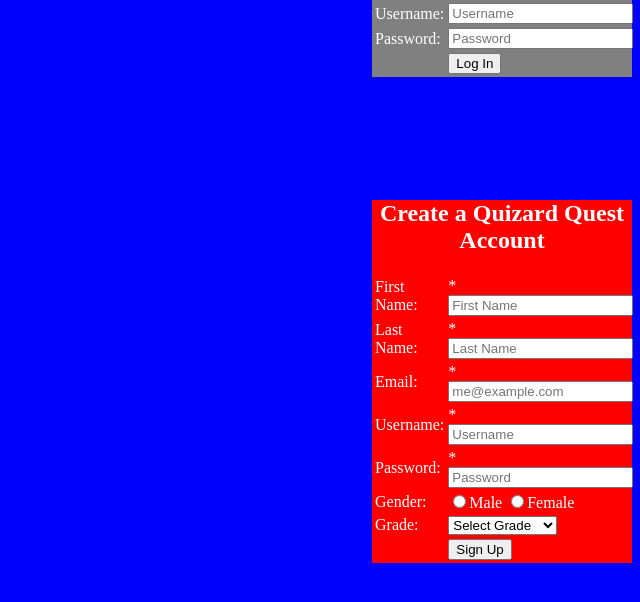
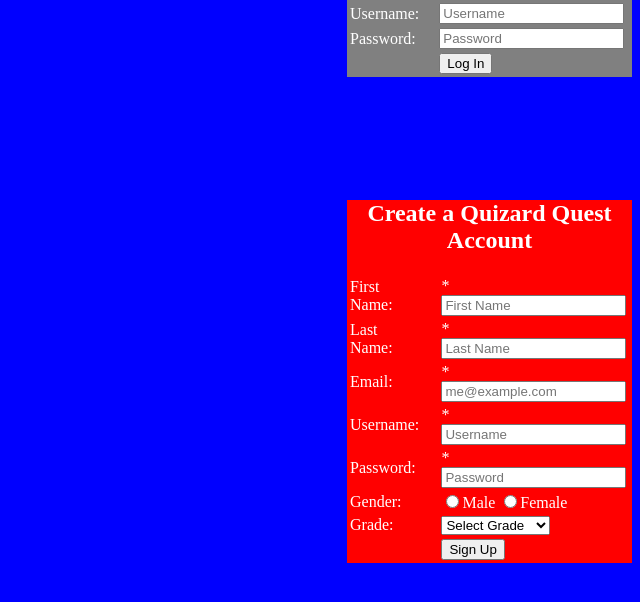
Before and after one commit to Sunken-City/Quizard-Quest, a PHP site: page / in a window 1280 px wide. Shown: the part 29-631 px from the top of the page, without its empty margins (640-1280 px from the left). Run offline with PHP 8.4, Linux system fonts and the light colour scheme; some libraries are stand-ins or nearby versions.

Commit message:
Made some format changes to index.html including the addition of ids and classes to more elements and putting stars by the required input fields, and also modified the CSS to accomodate the lengthening from the inserted *

```diff
--- a/Website/css/mainStyle.css
+++ b/Website/css/mainStyle.css
@@ -1,6 +1,10 @@
 body {
 	background-color:blue;
 	color: white;
+}
+
+label {
+	margin-right: 1em;
 }
 
 #logInSection {
@@ -9,7 +13,7 @@
 	/*left:1290px;*/
 	float: right;
 	background-color:gray;
-	width: 260px;
+	width: 285px;
 }
 
 #logInDiv {
@@ -19,8 +23,8 @@
 #createAccountSection{
 	margin-top: 180px;
 	float:right;
-	margin-right: -260px;
-	width: 260px;
+	margin-right: -285px;
+	width: 285px;
 }
 
 #createAccountSection h1{
```
